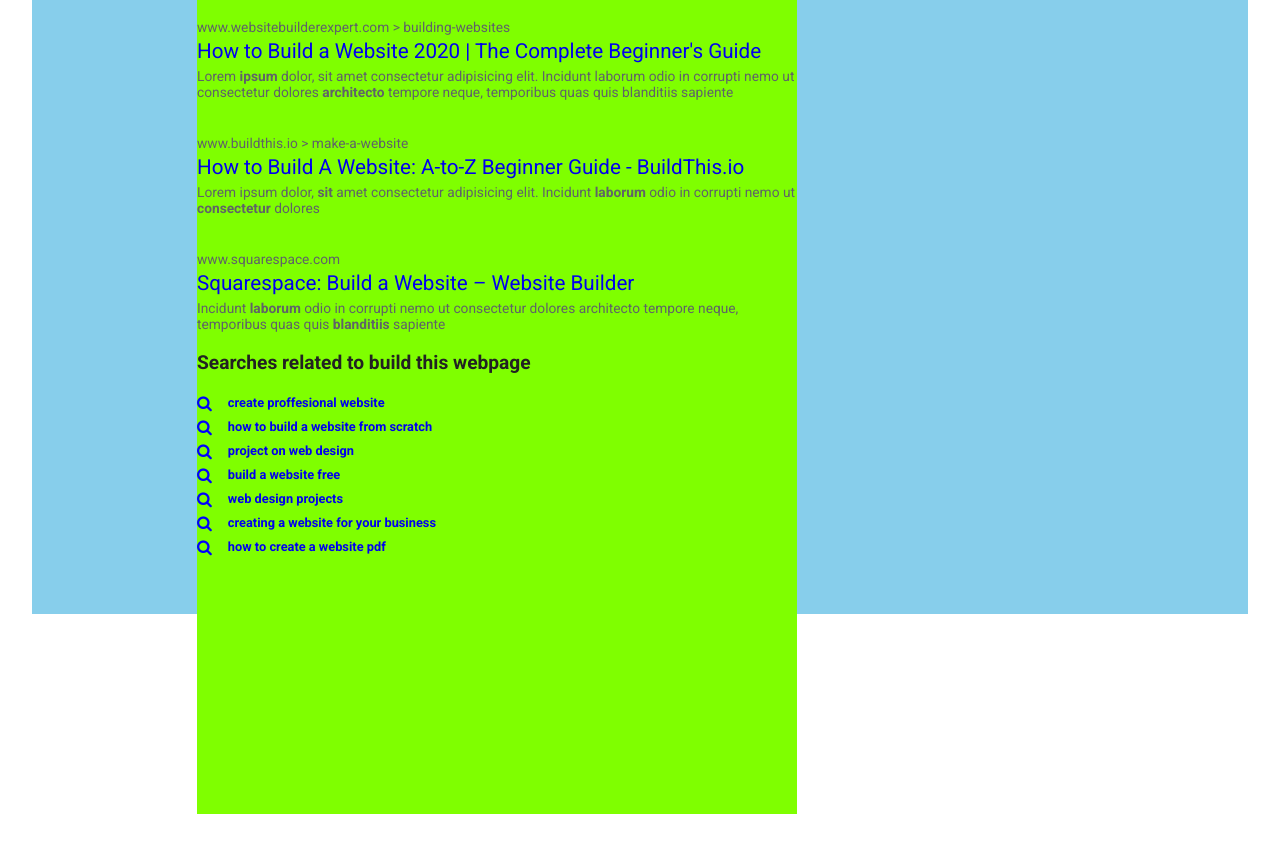
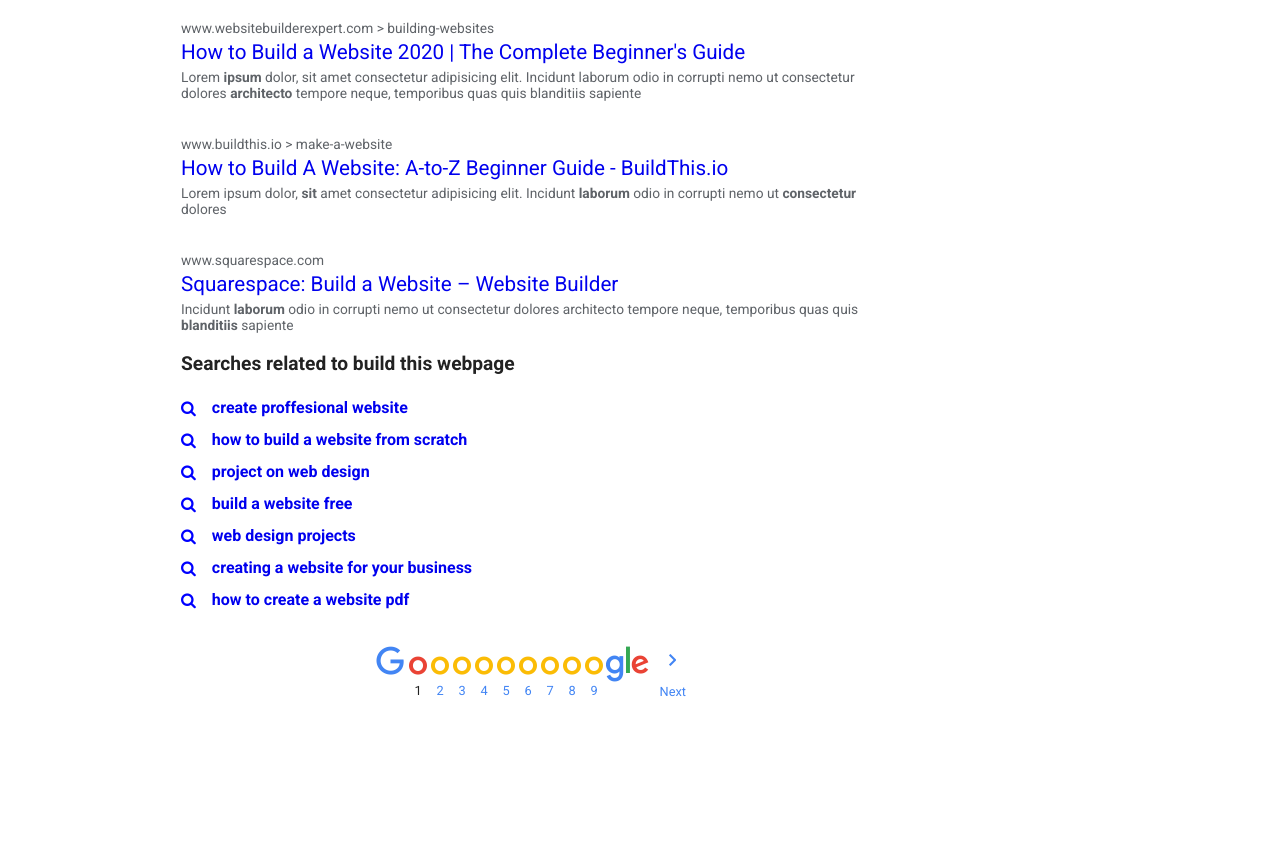
Before and after one commit to Borovnica1/google-results-page, a plain HTML site: page index.html in a window 1280 px wide. Shown: the part 508-1360 px from the top of the page. Before the commit the page ends 1322 px from the top, so only its background shows below. Drawn offline with Linux system fonts and the light colour scheme.

Commit message:
Added pagination with set of images grouped up in one image and than using background-position property

```diff
--- a/index.html
+++ b/index.html
@@ -218,6 +218,64 @@
         </div>
       </div>
 
+      <table class="content__page">
+        <tr>
+          <td>
+            <span style="background:url(img/google.webp) no-repeat;
+            background-position: -24px 0; width: 30px; height: 30px; display: block; margin-bottom: 2rem;"></span>
+          </td>
+          <td class="content__page-first">
+            <span style="background:url(img/google.webp) no-repeat;
+            background-position: -53px -10px; width: 20px; height: 20px; display: block;"></span>
+            1
+          </td>
+          <td>
+            <a href="#"><span style="background:url(img/google.webp) no-repeat;
+              background-position: -74px -10px; width: 20px; height: 20px; display: block;"></span>
+              2</a>
+          </td>
+          <td>
+            <a href="#"><span style="background:url(img/google.webp) no-repeat;
+              background-position: -74px -10px; width: 20px; height: 20px; display: block;"></span>
+              3</a>
+          </td>
+          <td>
+            <a href="#"><span style="background:url(img/google.webp) no-repeat;
+              background-position: -74px -10px; width: 20px; height: 20px; display: block;"></span>
+              4</a>
+          </td>
+          <td>
+            <a href="#"><span style="background:url(img/google.webp) no-repeat;
+              background-position: -74px -10px; width: 20px; height: 20px; display: block;"></span>
+              5</a>
+          </td>
+          <td>
+            <a href="#"><span style="background:url(img/google.webp) no-repeat;
+            background-position: -74px -10px; width: 20px; height: 20px; display: block;"></span>
+            6</a>
+          </td>
+          <td>
+            <a href="#"><span style="background:url(img/google.webp) no-repeat;
+            background-position: -74px -10px; width: 20px; height: 20px; display: block;"></span>
+            7</a>
+          </td>
+          <td>
+            <a href="#"><span style="background:url(img/google.webp) no-repeat;
+            background-position: -74px -10px; width: 20px; height: 20px; display: block;"></span>
+            8</a>
+          </td>
+          <td>
+            <a href="#"><span style="background:url(img/google.webp) no-repeat;
+            background-position: -74px -10px; width: 20px; height: 20px; display: block;"></span>
+            9</a>
+          </td>
+          <td class="content__page-last">
+            <a href="#"><span style="background:url(img/google.webp) no-repeat;
+              background-position: -97px 1px; width: 80px; height: 40px; display: block;"></span>
+              Next</a>
+          </td>
+        </tr>
+      </table>
     </div>
   </main>
 </body>
--- a/style.css
+++ b/style.css
@@ -9,10 +9,10 @@
 body {
   font-family: 'Roboto', sans-serif;
   font-size: .8rem;
-  padding: 0 2rem;
 }
 
 .header {
+  padding: 0 1rem;
   padding-top: 1.5rem;
   height: 80px;
 }
@@ -138,6 +138,7 @@ body {
   display: flex;
   color: #5f6368;
   font-weight: 400;
+  padding: 0 1rem;
 }
 
 .navbar__box {
@@ -180,14 +181,14 @@ body {
 
 .container {
   width: 100%;
-  height: 1000px;
-  background-color: skyblue;
+  height: 1400px;
+  border-top: 1px solid rgba(201, 201, 201, 0.493);
+  padding: 0 1rem;
 }
 
 .content {
-  background-color: chartreuse;
   margin-left: 165px;
-  width: 600px;
+  width: 700px;
   height: 1200px;
 }
 
@@ -249,6 +250,8 @@ body {
   display: flex;
   align-items: center;
   text-decoration: none;
+  font-size: 1rem;
+  line-height: 150%;
 }
 
 .search-related__link:hover h4 {
@@ -259,3 +262,39 @@ body {
   margin: 0;
   margin-right: 1rem;
 }
+
+.content__page {
+  margin: 2rem auto;
+}
+
+.content__page td {
+  text-align: center;
+  color: #4285f4;
+}
+
+.content__page .content__page-first {
+  color: #222;
+}
+
+.content__page span {
+  margin-bottom: .4rem;
+}
+
+.content__page td:last-child span {
+  margin-top: -10px;
+  margin-bottom: 0;
+}
+
+.content__page a {
+  display: block;
+  text-decoration: none;
+  color: inherit;
+}
+
+.content__page a:hover {
+  text-decoration: underline;
+}
+
+.content__page .content__page-last {
+  text-align: end;
+}
```
Also changed, not shown: img/google.webp (added).
